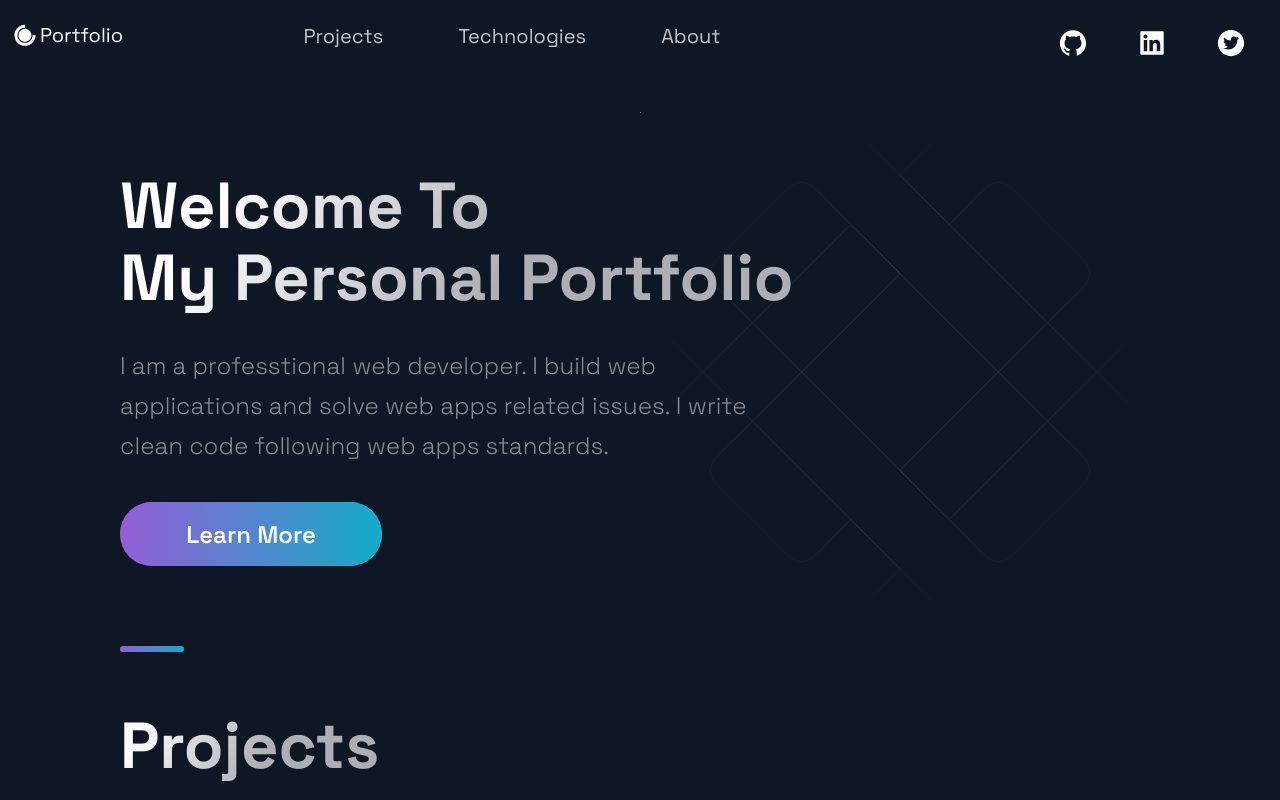
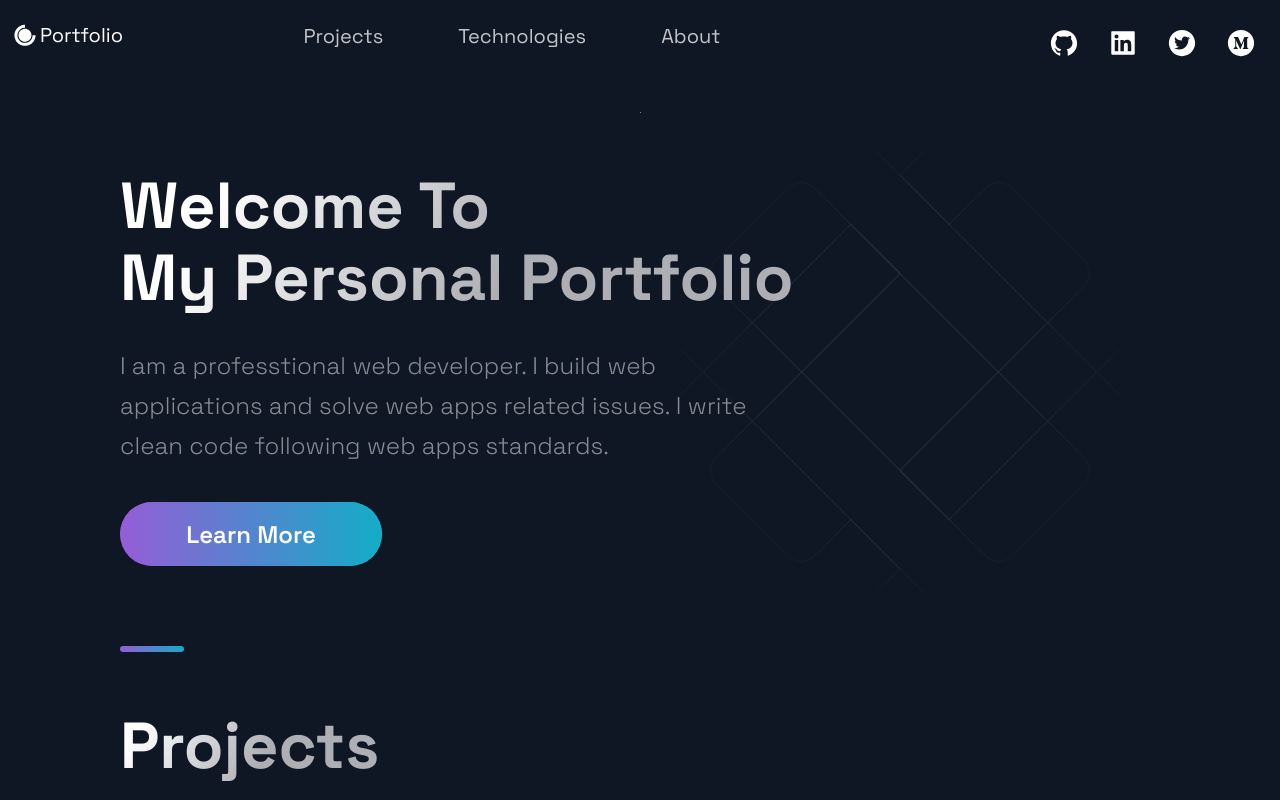
Before and after one commit to RacketyWater7/portfolio_website, a Next.js app: page / in a window 1280 px wide. Shown: the top 800 px of the page. Built offline with nearby package versions, Linux system fonts and the light colour scheme.

Commit message:
added medium link in the header

```diff
--- a/src/components/Header/Header.js
+++ b/src/components/Header/Header.js
@@ -4,6 +4,7 @@ import {
   AiFillGithub,
   AiFillLinkedin,
   AiFillTwitterCircle,
+  AiFillMediumCircle,
 } from "react-icons/ai";
 import { DiCssdeck } from "react-icons/di";
 
@@ -61,6 +62,9 @@ const Header = () => (
       <SocialIcons href="https://twitter.com/RacketyWater7">
         <AiFillTwitterCircle size="3rem" />
       </SocialIcons>
+      <SocialIcons href="https://medium.com/@haseebbajwa1">
+        <AiFillMediumCircle size="3rem" />
+      </SocialIcons>
     </Div3>
   </Container>
 );
```
